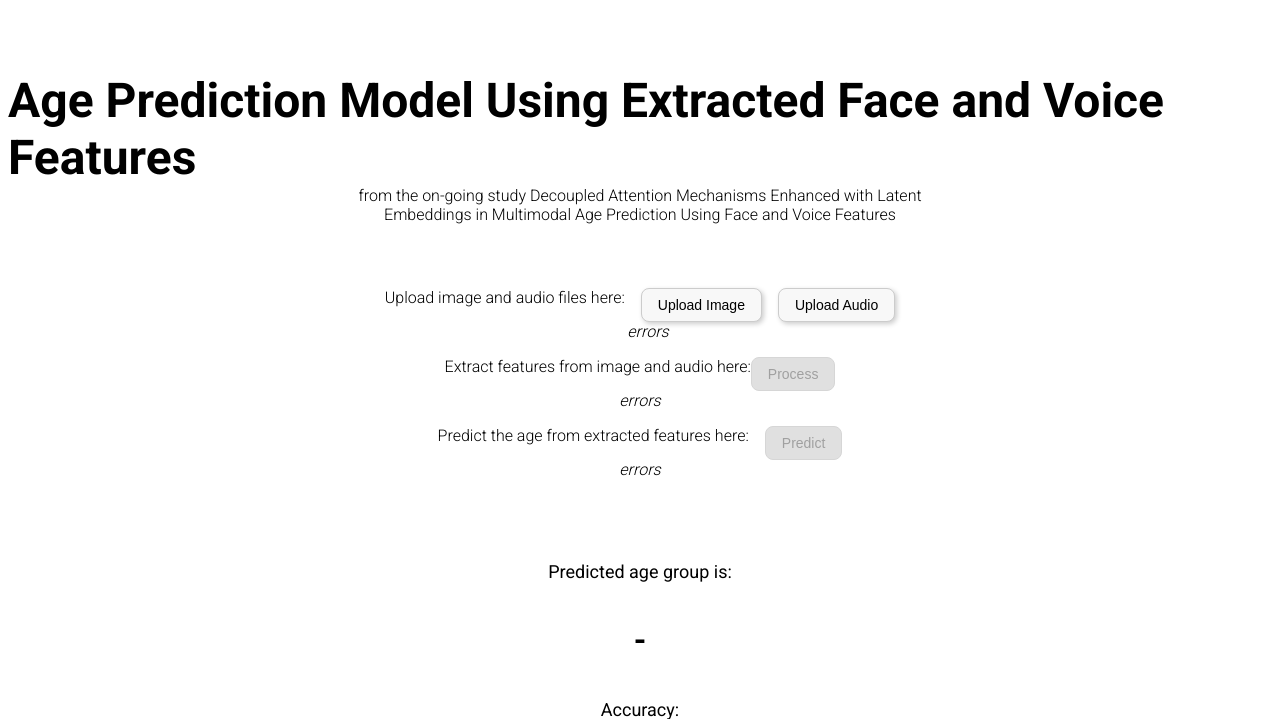
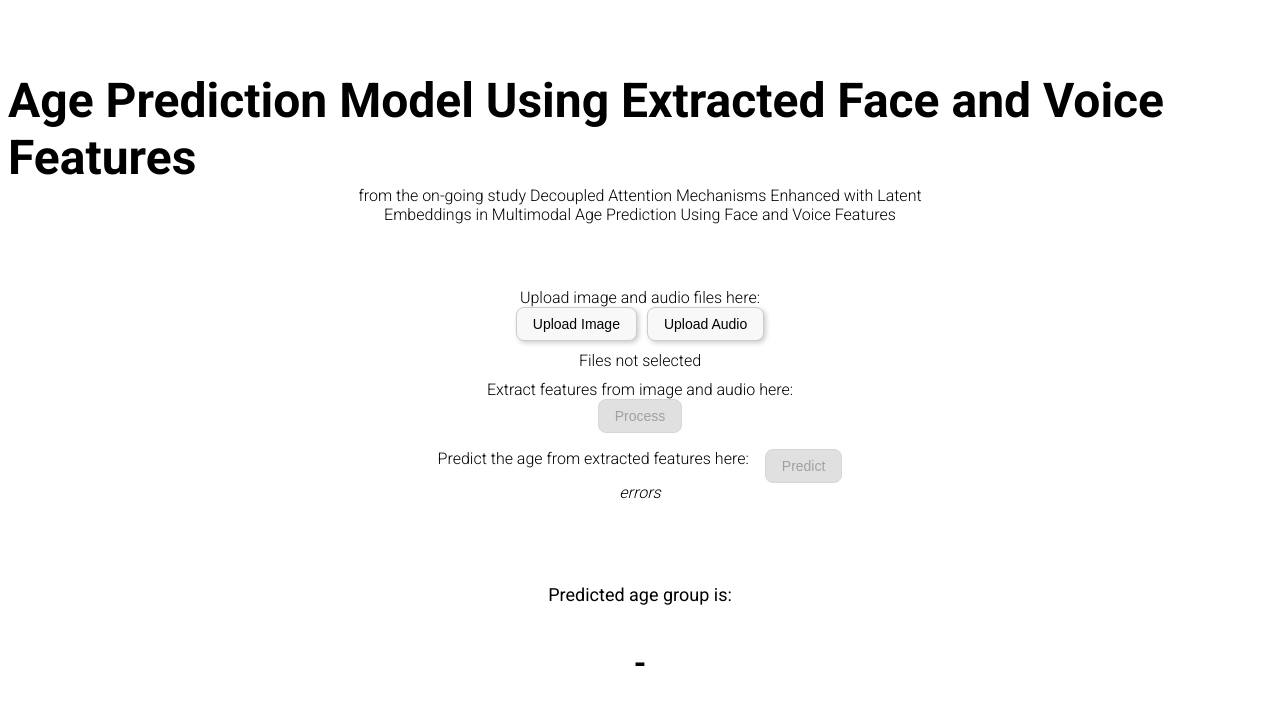
Before and after one commit to keziahmariz/webapp_for_mas, a Flask app: page / in a window 1280 px wide. Shown: the top 719 px of the page. Run offline with Flask 3, Linux system fonts and the light colour scheme.

Commit message:
upload of files successful

```diff
--- /dev/null
+++ b/app.py
@@ -0,0 +1,94 @@
+import os
+from flask import Flask, request, render_template, redirect, url_for, flash
+
+app = Flask(__name__)
+app.secret_key = "supersecretkey"  # Required for flashing messages
+
+# Directory to store uploaded files
+UPLOAD_FOLDER = "uploads"
+ALLOWED_IMAGE_EXTENSIONS = {".png", ".jpg", ".jpeg"}
+ALLOWED_AUDIO_EXTENSIONS = {".mp3", ".wav"}
+
+app.config["UPLOAD_FOLDER"] = UPLOAD_FOLDER
+
+# Ensure the uploads directory exists
+os.makedirs(UPLOAD_FOLDER, exist_ok=True)
+
+
+def allowed_file(filename, allowed_extensions):
+    """
+    Check if a file's extension is allowed.
+    """
+    if "." not in filename:
+        return False
+    ext = os.path.splitext(filename)[1].lower()  # Extract file extension
+    print(f"Validating extension: {ext}")  # Debug log
+    return ext in allowed_extensions
+
+
+@app.route("/", methods=["GET"])
+def index():
+    """
+    Render the main page.
+    """
+    return render_template("index.html")
+
+
+@app.route("/process", methods=["POST"])
+def process():
+    """
+    Handle the file upload and processing logic.
+    """
+    # Validate files in the request
+    if "image_file" not in request.files or "audio_file" not in request.files:
+        flash("Missing files. Please upload both image and audio files.")
+        return redirect(url_for("index"))
+
+    image_file = request.files["image_file"]
+    audio_file = request.files["audio_file"]
+
+    # Check if files are valid
+    if image_file.filename == "" or audio_file.filename == "":
+        flash("No file selected. Please choose both files.")
+        return redirect(url_for("index"))
+
+    # Validate image file
+    if not allowed_file(image_file.filename, ALLOWED_IMAGE_EXTENSIONS):
+        flash(
+            f"Invalid image file. Allowed extensions: {', '.join(ALLOWED_IMAGE_EXTENSIONS)}"
+        )
+        return redirect(url_for("index"))
+
+    # Validate audio file
+    if not allowed_file(audio_file.filename, ALLOWED_AUDIO_EXTENSIONS):
+        flash(
+            f"Invalid audio file. Allowed extensions: {', '.join(ALLOWED_AUDIO_EXTENSIONS)}"
+        )
+        return redirect(url_for("index"))
+
+    # Save the files
+    image_path = os.path.join(app.config["UPLOAD_FOLDER"], image_file.filename)
+    audio_path = os.path.join(app.config["UPLOAD_FOLDER"], audio_file.filename)
+    image_file.save(image_path)
+    audio_file.save(audio_path)
+
+    # Flash success message and redirect
+    flash(f"Files uploaded successfully: {image_file.filename} and {audio_file.filename}")
+    return redirect(url_for("index"))
+
+
+@app.route("/reset", methods=["POST"])
+def reset():
+    """
+    Handle the reset functionality.
+    """
+    # Clear the uploads folder (optional)
+    for file in os.listdir(UPLOAD_FOLDER):
+        os.remove(os.path.join(UPLOAD_FOLDER, file))
+
+    flash("Files and state have been reset.")
+    return redirect(url_for("index"))
+
+
+if __name__ == "__main__":
+    app.run(debug=True)
--- a/hello.py
+++ /dev/null
@@ -1,7 +0,0 @@
-from flask import Flask, request, redirect, url_for, render_template
-
-app = Flask(__name__)
-
-@app.route('/')
-def index():
-    return render_template('index.html')
--- a/templates/index.html
+++ b/templates/index.html
@@ -54,7 +54,7 @@
       Features
     </div>
 
-    <!-- Form for Uploading Image -->
+    <!-- Unified Form for Uploading and Processing -->
     <div
       class="padding_top_large"
       style="
@@ -65,44 +65,120 @@
         align-items: center;
       "
     >
-      <div style="display: flex">
-        <div>Upload image and audio files here:</div>
       <form
-          action="/upload_image"
+        action="/process"
         method="post"
         enctype="multipart/form-data"
-          class="padding_left_small"
+        style="display: flex; flex-direction: column; align-items: center"
       >
-          <button type="submit">Upload Image</button>
-        </form>
+        <div>Upload image and audio files here:</div>
+        <div style="display: flex; gap: 10px; margin-bottom: 10px">
+          <!-- Upload Image -->
+          <button
+            type="button"
+            class="button"
+            onclick="document.getElementById('image_file').click();"
+          >
+            Upload Image
+          </button>
+          <input
+            type="file"
+            id="image_file"
+            name="image_file"
+            accept=".png, .jpg, .jpeg"
+            style="display: none"
+            onchange="validateImageFile()"
+          />
 
-        <!-- Form for Uploading Audio -->
-        <form
-          action="/upload_audio"
-          method="post"
-          enctype="multipart/form-data"
-          class="padding_left_small"
+          <!-- Upload Audio -->
+          <button
+            type="button"
+            class="button"
+            onclick="document.getElementById('audio_file').click();"
           >
-          <button type="submit">Upload Audio</button>
-        </form>
-      </div>
-      <div style="text-align: center" class="form_errors padding_left_small">
-        errors
-      </div>
+            Upload Audio
+          </button>
+          <input
+            type="file"
+            id="audio_file"
+            name="audio_file"
+            accept=".mp3, .wav"
+            style="display: none"
+            onchange="validateAudioFile()"
+          />
         </div>
 
-    <!-- Form for Processing -->
-    <div class="padding_top_small">
-      <div style="display: flex">
-        <div class="">Extract features from image and audio here:</div>
-        <form action="/process" method="post">
-          <button type="submit" class="padding_left_small" disabled>
+        <!-- Error Message -->
+        <div style="text-align: center; margin-bottom: 10px" id="file_errors">
+          Files not selected
+        </div>
+        <div>Extract features from image and audio here:</div>
+        <!-- Process Button -->
+        <button type="submit" class="button" id="process_button" disabled>
           Process
         </button>
       </form>
     </div>
-      <div style="text-align: center" class="form_errors">errors</div>
-    </div>
+
+    <script>
+      const imageInput = document.getElementById("image_file");
+      const audioInput = document.getElementById("audio_file");
+      const processButton = document.getElementById("process_button");
+      const fileErrors = document.getElementById("file_errors");
+
+      // Allowed file extensions
+      const allowedImageExtensions = [".png", ".jpg", ".jpeg"];
+      const allowedAudioExtensions = [".mp3", ".wav"];
+
+      // Validate image file
+      function validateImageFile() {
+        const file = imageInput.files[0];
+        if (file && isValidExtension(file.name, allowedImageExtensions)) {
+          updateFileStatus();
+        } else {
+          fileErrors.textContent =
+            "Invalid image file. Only .png, .jpg, .jpeg allowed.";
+          imageInput.value = ""; // Clear the input
+        }
+      }
+
+      // Validate audio file
+      function validateAudioFile() {
+        const file = audioInput.files[0];
+        if (file && isValidExtension(file.name, allowedAudioExtensions)) {
+          updateFileStatus();
+        } else {
+          fileErrors.textContent =
+            "Invalid audio file. Only .mp3, .wav allowed.";
+          audioInput.value = ""; // Clear the input
+        }
+      }
+
+      // Helper to check if file has a valid extension
+      function isValidExtension(filename, allowedExtensions) {
+        const extension = filename
+          .slice(filename.lastIndexOf("."))
+          .toLowerCase();
+        return allowedExtensions.includes(extension);
+      }
+
+      // Update file status and enable/disable Process button
+      function updateFileStatus() {
+        const imageSelected = imageInput.files.length > 0;
+        const audioSelected = audioInput.files.length > 0;
+
+        if (imageSelected && audioSelected) {
+          const imageName = imageInput.files[0].name;
+          const audioName = audioInput.files[0].name;
+          fileErrors.textContent = `Image: ${imageName} | Voice: ${audioName}`;
+          processButton.disabled = false; // Enable "Process" button
+        } else {
+          fileErrors.textContent = "Files not selected";
+          processButton.disabled = true; // Keep "Process" button disabled
+        }
+      }
+    </script>
+
     <!-- Form for Predict -->
     <div class="padding_top_small">
       <div style="display: flex">
@@ -153,5 +229,14 @@
 
     <!-- Footer -->
     <h4>Footer Section</h4>
+    <div>
+      {% with messages = get_flashed_messages() %} {% if messages %}
+      <ul>
+        {% for message in messages %}
+        <li>{{ message }}</li>
+        {% endfor %}
+      </ul>
+      {% endif %} {% endwith %}
+    </div>
   </body>
 </html>
```
Also changed, not shown: 1 other file. Lines whose indentation alone changed are shown as unchanged.
